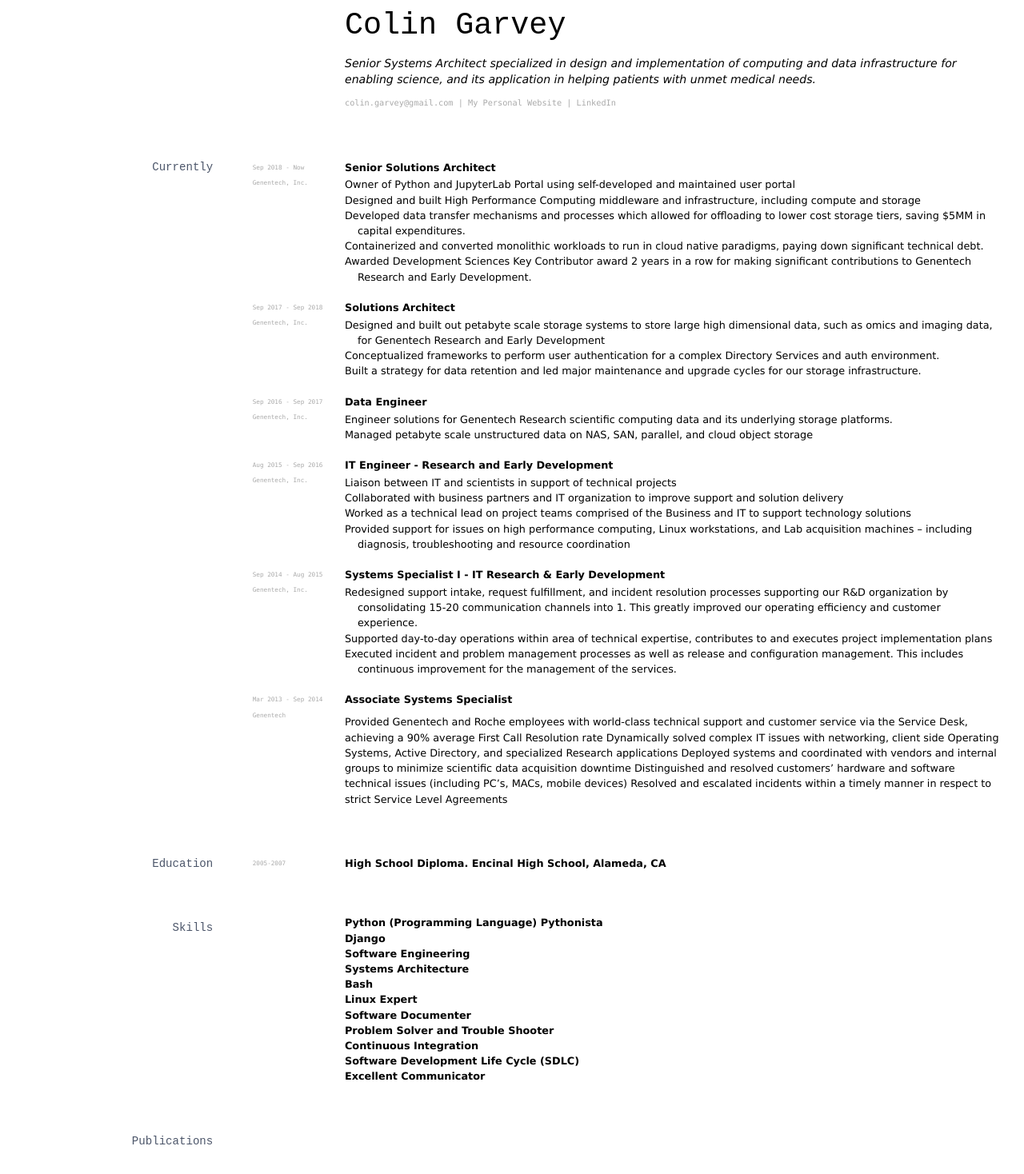
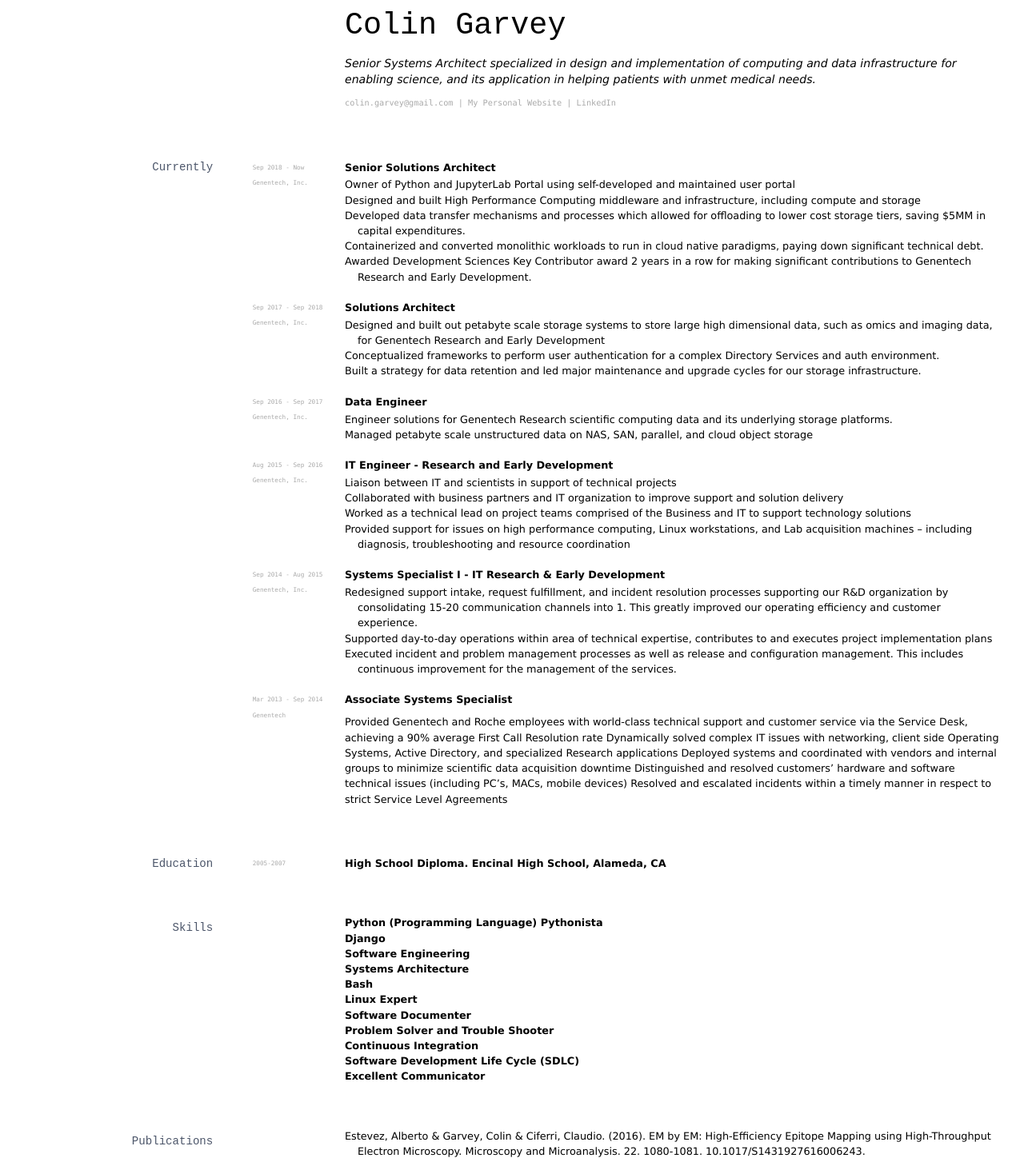
Before and after one commit to colingarvey/colingarvey.github.io, a Jekyll site: the page built from docs/_pages/cv.md, in a window 1280 px wide. Shown: the whole page at 80% size. Built offline with Jekyll 4.4.1, drawn with Linux system fonts in a browser that asks for light colours; before the commit the page ends 1437 px from its top, so only the background shows below that.

Commit message:
updated publication

```diff
--- a/docs/_pages/cv.md
+++ b/docs/_pages/cv.md
@@ -110,3 +110,4 @@ __High School Diploma. Encinal High School, Alameda, CA__
 - **Excellent Communicator**
 
 ## Publications
+- Estevez, Alberto & Garvey, Colin & Ciferri, Claudio. (2016). EM by EM: High-Efficiency Epitope Mapping using High-Throughput Electron Microscopy. Microscopy and Microanalysis. 22. 1080-1081. 10.1017/S1431927616006243.
```
